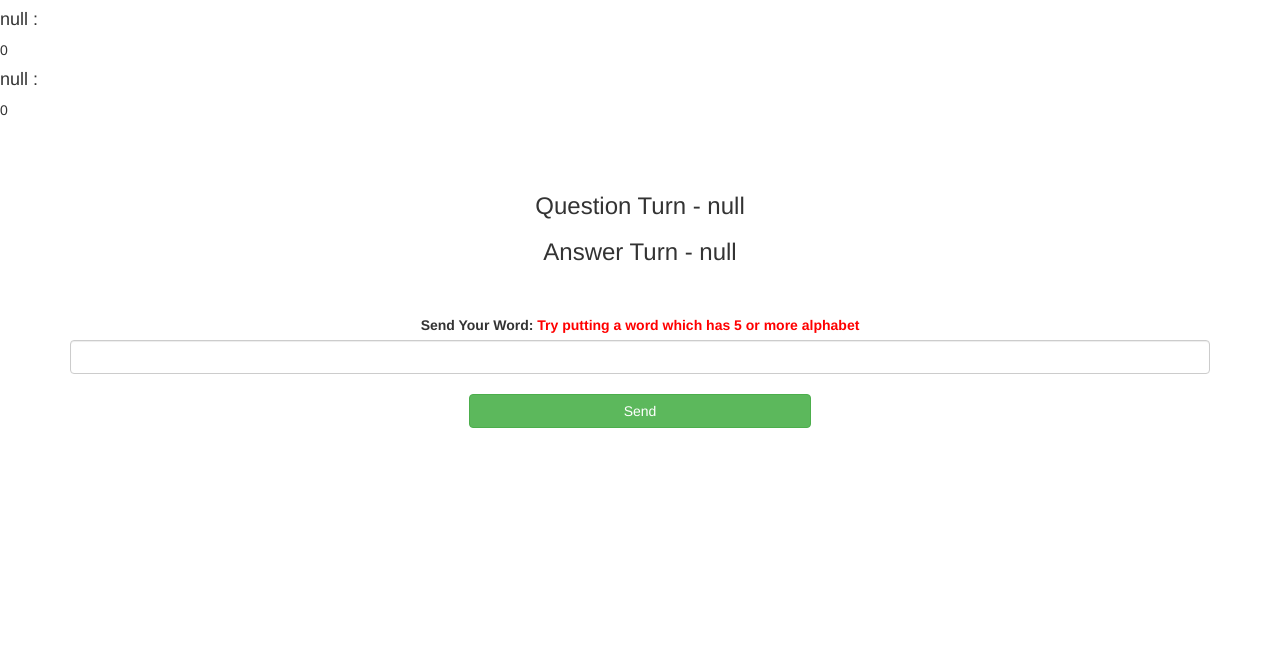
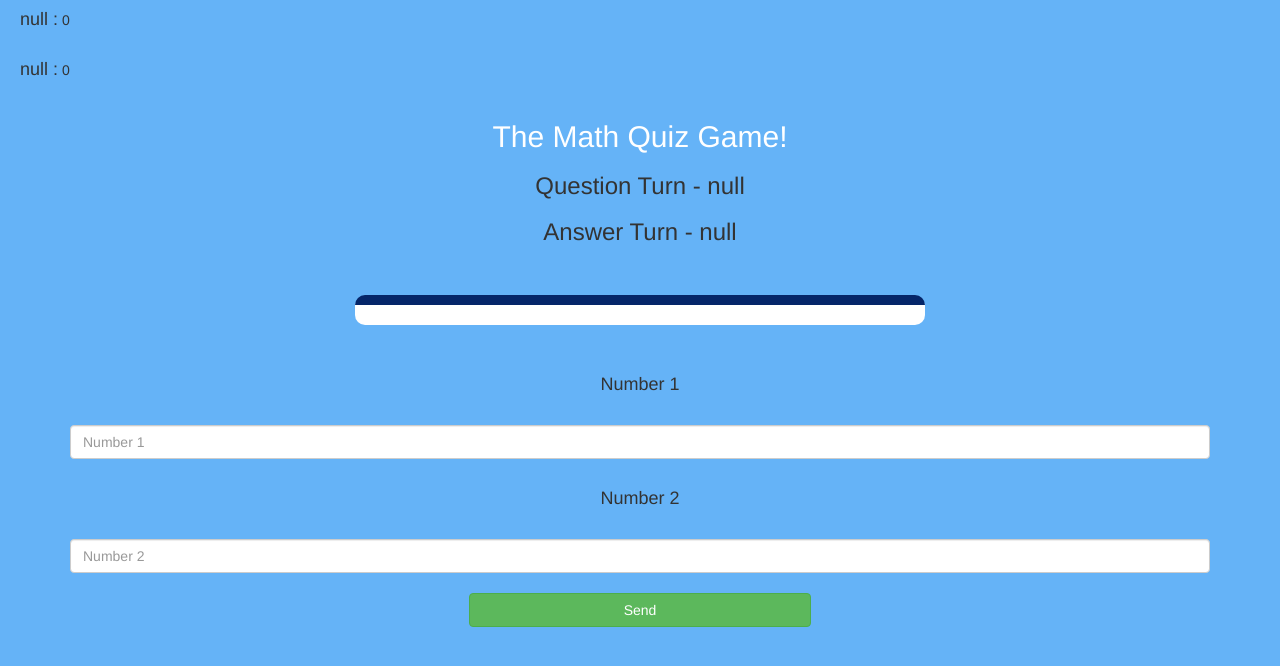
Before and after one commit to ordinary-kid/Project-89, a plain HTML site: page game_page.html in a window 1280 px wide. Drawn offline with nearby package versions, Linux system fonts and the light colour scheme.

Commit message:
Add files via upload

```diff
--- a/game_page.html
+++ b/game_page.html
@@ -1,14 +1,14 @@
 <!DOCTYPE html>
 <html>
 <head>
-	<title>Guess The Word</title>
+	<title>Math Quiz</title>
 
 <meta name="viewport" content="width=device-width, initial-scale=1">
 <link rel="stylesheet" href="https://maxcdn.bootstrapcdn.com/bootstrap/3.4.0/css/bootstrap.min.css">
 <script src="https://ajax.googleapis.com/ajax/libs/jquery/3.4.1/jquery.min.js"></script>
 <script src="https://maxcdn.bootstrapcdn.com/bootstrap/3.4.0/js/bootstrap.min.js"></script>
 
-<link rel="stylesheet" type="text/css" href="game.css">
+<link rel="stylesheet" type="text/css" href="quiz_game.css">
 </head>
 <body>
 
@@ -18,16 +18,23 @@
 
 <div class="container">
 	<center>
-		<h2 style="color: white;">Guess The Word!</h2>
+		<h2 style="color: white;">The Math Quiz Game!</h2>
 		<h3 id="player_question"></h3>
 		<h3 id="player_answer"></h3>
+		<br>
+		<br>
 		<div id="output" class="col-lg-6"></div>
 		<br>
 		<br>
-		<label>Send Your Word: <b style="color: red">Try putting a word which has 5 or more alphabet
+		<h4>Number 1</h4>
+		<br>
+		<input type="text" class="form-control" id="number_1" placeholder="Number 1">
+		<br>
+		<h4>Number 2</h4>
+		<br>
 		</b>
 		</label>
-		<input type="text" id="word" class="form-control" placehorder="Word">
+		<input type="text"class="form-control" placeholder="Number 2">
 		<br>
 		<button onlick="send()" class="btn btn-success" style="width: 30%;">Send</button>
 
--- a/quiz_game.css
+++ b/quiz_game.css
@@ -38,7 +38,7 @@ body
 {
 background: white;
 border-radius: 10px;
-border-top: 10px solid #AA4465;
+border-top: 10px solid #052669;
 padding: 10px;
 float: none;
 text-align: left;
```
Also changed, not shown: index.html (+1 -1 lines), quiz_game_login.js (+9 -0 lines).
